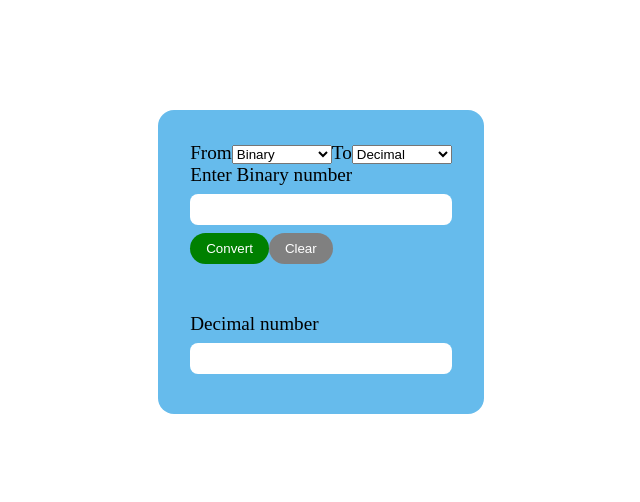
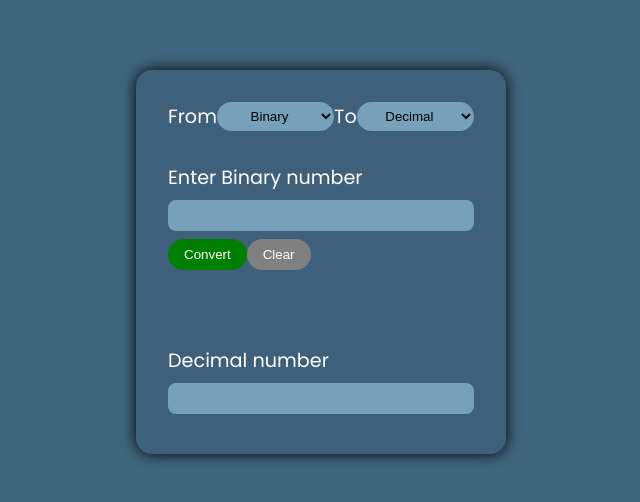
Before and after one commit to Belze3ub/Base_Converter, a React (Vite) app in the folder bin2dec/: page / in a window 1280 px wide. Shown: the part 146-648 px from the top of the page, without its empty margins (319-959 px from the left). Built offline with nearby package versions, Linux system fonts and the light colour scheme.

Commit message:
Changed styles

```diff
--- a/bin2dec/src/index.css
+++ b/bin2dec/src/index.css
@@ -1,17 +1,43 @@
+@import url('https://fonts.googleapis.com/css2?family=Poppins&display=swap');
+
 body {
   display: grid;
   min-height: 100vh;
   place-items: center;
+  background-color: #40667d;
+  overflow: hidden;
+  font-family: 'Poppins', sans-serif;
+  color: white;
 }
 
 .convert {
-  background-color: rgb(102, 187, 236);
+  background-color: #3e607b;
   padding: 2rem;
-  min-height: 15rem;
+  min-height: 20rem;
   display: flex;
   flex-direction: column;
   justify-content: space-between;
   border-radius: 1rem;
+  box-shadow: 0 0 15px black;
+  min-width: 16rem;
+}
+
+.systems {
+  display: flex;
+  justify-content: space-between;
+  margin-bottom: 2rem;
+}
+
+.from, .to {
+  text-align: center;
+}
+
+select {
+  border-radius: 100vw;
+  padding: .3rem .6rem;
+  text-align-last: center;
+  display: block;
+  border: none;
 }
 
 input {
@@ -21,12 +47,21 @@ input {
   border: none;
 }
 
-input:focus {
-  outline: 2px solid blue;
+input, select {
+  background-color: #77a1bb;
+}
+
+input:focus, .btn:focus, select:focus {
+  outline: 2px solid #083857;
 }
 
 input:focus:read-only {
   outline: none;
+}
+
+.btn-container {
+  display: flex;
+  gap: .5rem;
 }
 
 .btn {
@@ -35,6 +70,15 @@ input:focus:read-only {
   color: white;
   border: none;
   cursor: pointer;
+  flex: 1;
+}
+
+.btn.conv {
+  background-color: #083857;
+}
+
+.btn.clear {
+  background-color: #919699;
 }
 
 .flex {
```
